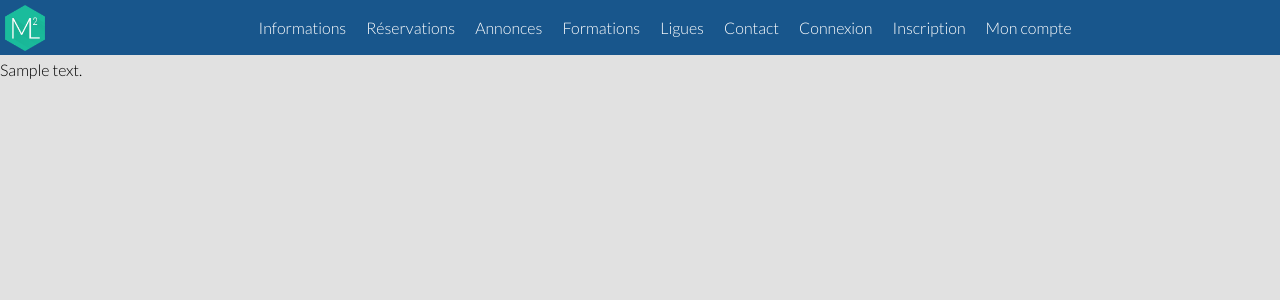
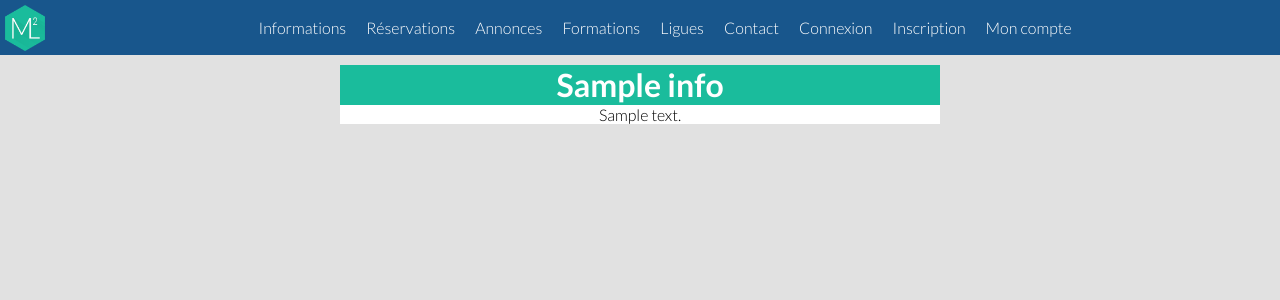
Before and after one commit to ppebts/M2L_ppe, a Symfony app: template Symfony/src/PPE/M2LBundle/Resources/views/Default/information.html.twig in a window 1280 px wide. Shown: the top 300 px of the page. Run offline with Twig, Linux system fonts and the light colour scheme; the template is opened without the code that fills it: most values are stand-ins (such as "Sample title", 1, 10 or a date in 2020); some libraries are stand-ins or nearby versions.

Commit message:
modification page informations
css + layout toussa toussa

```diff
--- a/Symfony/src/PPE/M2LBundle/Resources/public/css/information.css
+++ b/Symfony/src/PPE/M2LBundle/Resources/public/css/information.css
@@ -0,0 +1,10 @@
+/*VERSION DESKTOP*/
+@media (min-width: 1200px) {
+	#information_parent{width: 100%;margin: 55px auto 0px auto;padding: 10px 0px}
+	#information_parent .information_block{width: 600px;text-align:center; margin: auto}
+	#information_parent .information_block .information_titre{background: #1abc9c;color: #fff;height: 40px;}
+	#information_parent .information_block .information_titre h1{margin: 0; margin: 0}
+	#information_parent .information_block .information_content{background: #fff;}
+	#information_parent .information_block .information_content p{margin: 0}
+
+}
--- a/Symfony/src/PPE/M2LBundle/Resources/views/Default/information.html.twig
+++ b/Symfony/src/PPE/M2LBundle/Resources/views/Default/information.html.twig
@@ -1,13 +1,12 @@
 {% extends 'PPEM2LBundle:Default:layout.html.twig' %}
 
 {% block body %}
-<div id="information_content">
+<div id="information_parent">
 	{% for information in infoList %}
-	    <div class="information">
-
-	    	<div class="information_texte">
-
+	    	<div class="information_block">
+				<div class="information_titre">
 	    		<h1>{{ information.titre }}</h1>
+	    		</div>
 	    		<div class="information_content">
 	    		<p>{{ information.contenu }}</p>
 				</div>
--- a/Symfony/src/PPE/M2LBundle/Resources/views/Default/layout.html.twig
+++ b/Symfony/src/PPE/M2LBundle/Resources/views/Default/layout.html.twig
@@ -6,6 +6,7 @@
 	{% block stylesheets %}
 	<link rel="stylesheet" href="{{ asset('bundles/ppem2l/css/actualite.css') }}"/>
 	<link rel="stylesheet" href="{{ asset('bundles/ppem2l/css/global.css') }}"/>
+	<link rel="stylesheet" href="{{ asset('bundles/ppem2l/css/information.css') }}"/>
 	{% endblock %}
 	{% block javascript %}
 	    <script type="text/javascript" scr="{{ asset('bundles/ppem2l/js/jquery-1.11.1.min.js') }}"></script>
```
Also changed, not shown: 2 other files.
